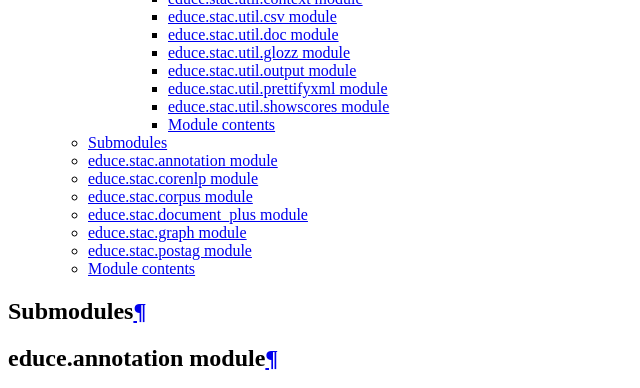
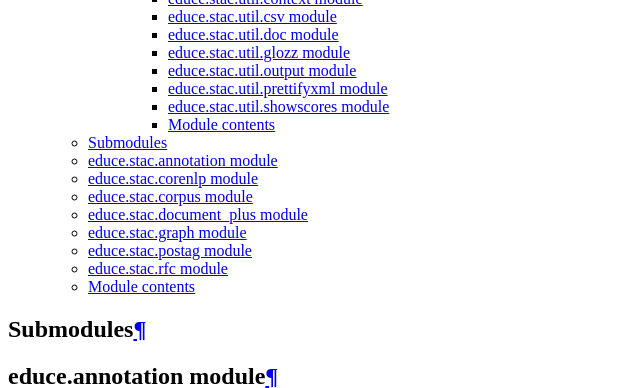
Before and after one commit to irit-melodi/educe, a Sphinx documentation site: the page built from docs/api-doc/educe.rst, in a window 1280 px wide and 900 px high, scrolled down 1839 px, cut to the strip 0-388 px from the top of the window. Shown: the whole strip, without its empty margins (0-640 px from the left). Built offline with Sphinx 7.4.7, drawn with Linux system fonts in a browser that asks for light colours; pages that are not in the unit, such as notebooks, are missing from menus.

Commit message:
DOC API doc for educe.stac.rfc

```diff
--- a/docs/api-doc/educe.stac.rst
+++ b/docs/api-doc/educe.stac.rst
@@ -63,6 +63,14 @@
     :undoc-members:
     :show-inheritance:
 
+educe.stac.rfc module
+---------------------
+
+.. automodule:: educe.stac.rfc
+    :members:
+    :undoc-members:
+    :show-inheritance:
+
 
 Module contents
 ---------------
```
